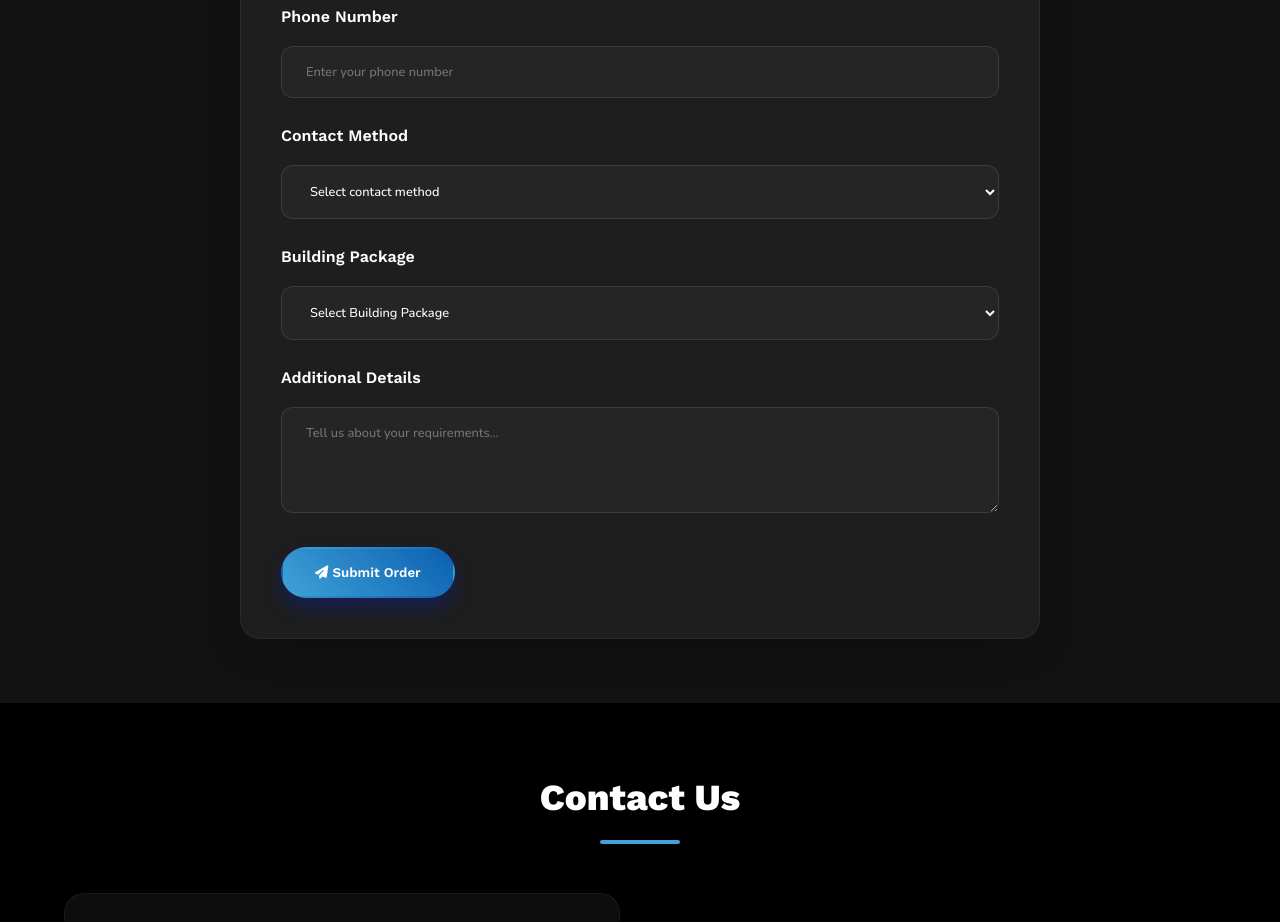
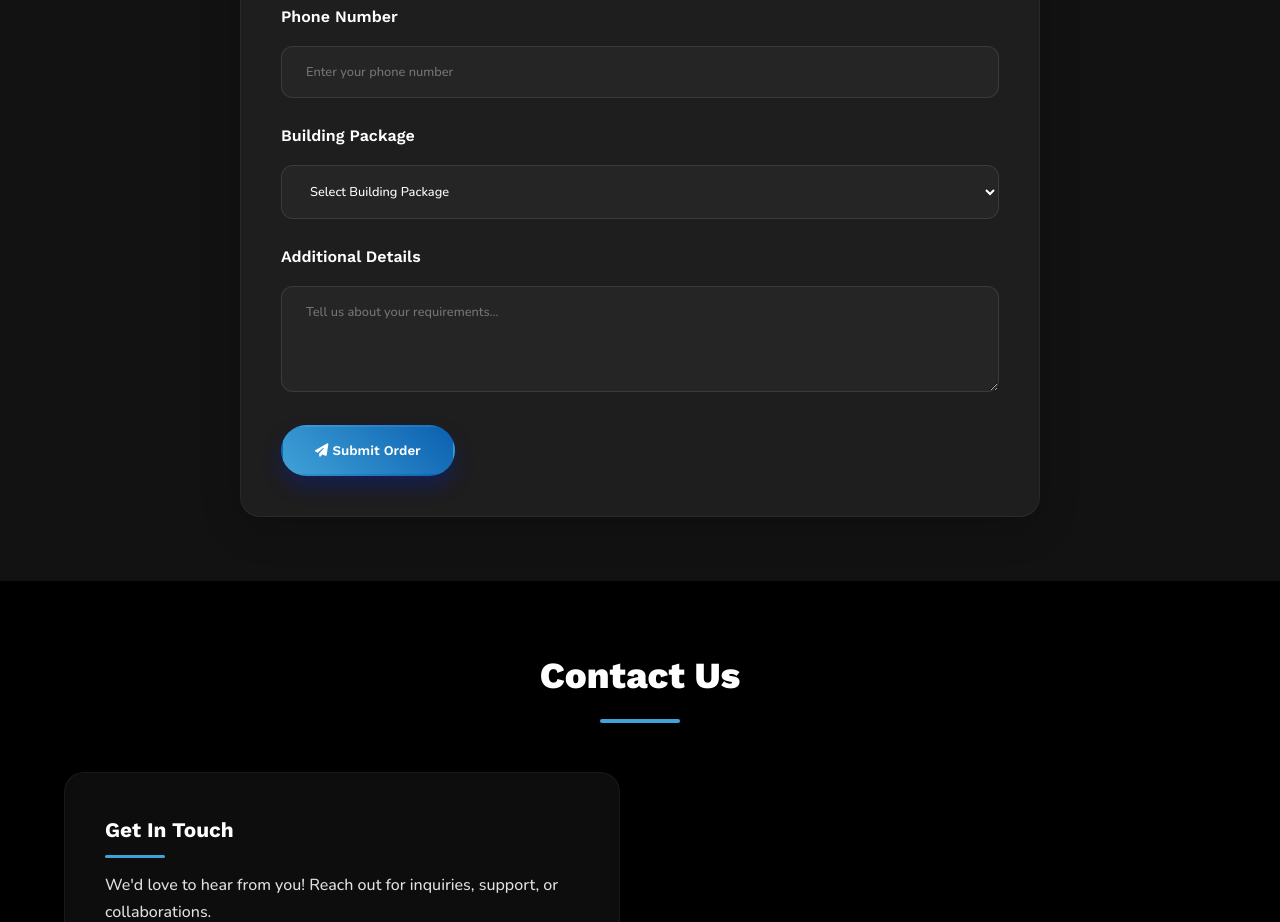
Before and after one commit to CreyteGroups/Popposite, a plain HTML site: page index.html in a window 1280 px wide. Shown: the part 3899-4821 px from the top of the page. Drawn offline with nearby package versions, Linux system fonts and the light colour scheme.

Commit message:
Update index.html 2
Contact method changes...

```diff
--- a/index.html
+++ b/index.html
@@ -1793,22 +1793,6 @@
                             />
                         </div>
 
-                        <div class="form-group">
-                            <label for="contact">Contact Method</label>
-                            <select
-                                id="contact"
-                                name="contact"
-                                class="form-control"
-                                required
-                            >
-                                <option value="" disabled selected>
-                                    Select contact method
-                                </option>
-                                <option value="Telegram">Telegram</option>
-                                <option value="WhatsApp">WhatsApp</option>
-                                <option value="Instagram">Instagram</option>
-                            </select>
-                        </div>
 
                         <div class="form-group">
                             <label for="build">Building Package</label>
@@ -2022,7 +2006,7 @@
                         .trim();
                     const phoneNumber = formData.get("phoneNumber");
                     const email = formData.get("email");
-                    const contact = formData.get("contact");
+                    const contact = "Telegram";
                     const build = formData.get("build");
                     const host = formData.get("host");
                     const message = formData.get("message");
```
